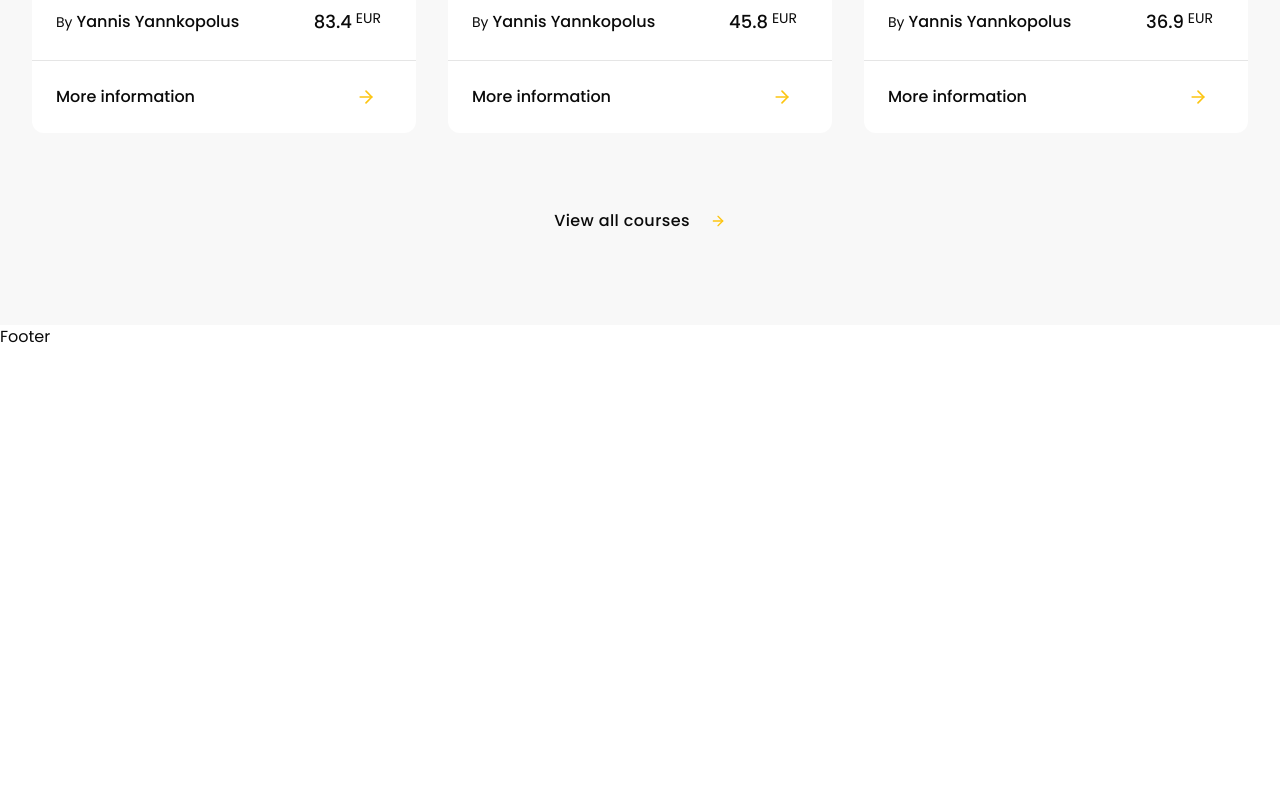
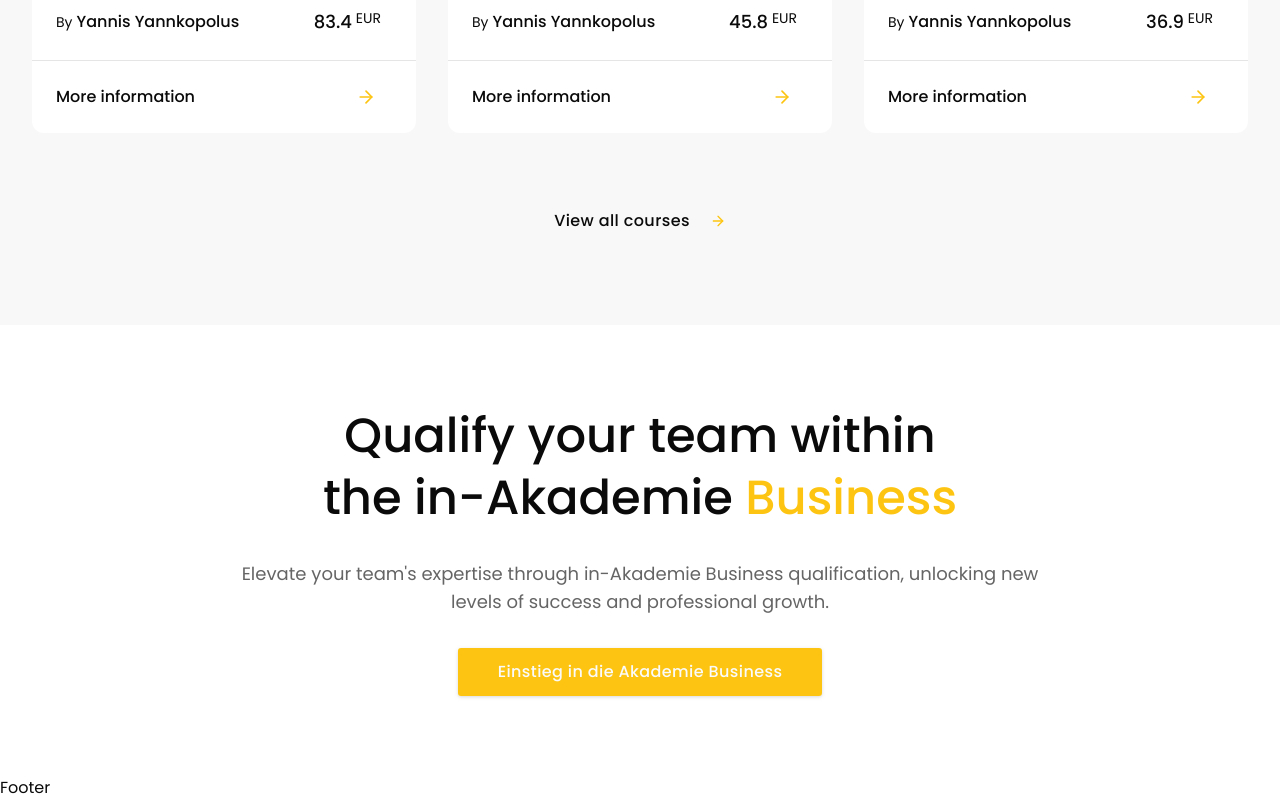
Before and after one commit to Saeed-Altout/new, a Next.js app: page / in a window 1280 px wide. Shown: the part 3277-4077 px from the top of the page. Before the commit the page ends 3626 px from the top, so only its background shows below. Built offline with nearby package versions, Linux system fonts and the light colour scheme.

Commit message:
feat(ui): create CTA component.

```diff
--- /dev/null
+++ b/app/(marketing)/(routes)/(home)/_components/cta.tsx
@@ -0,0 +1,22 @@
+import { Button } from "@/components/ui/button";
+
+export const CTA = () => {
+  return (
+    <section className="py-20">
+      <div className="max-w-screen-xl mx-auto px-4 md:px-8 flex flex-col justify-center items-center gap-8">
+        <h2 className="text-3xl md:text-4xl lg:text-5xl font-medium text-center max-w-[636px] leading-10 md:leading-[55px] lg:leading-[61.6px]">
+          Qualify your team within the in-Akademie{" "}
+          <span className="text-[#FDC511]">Business</span>
+        </h2>
+        <p className="text-lg font-normal leading-7 text-[#656565] text-center max-w-[845px]">
+          Elevate your team&apos;s expertise through in-Akademie Business
+          qualification, unlocking new levels of success and professional
+          growth.
+        </p>
+        <Button className="w-full sm:w-fit px-10 bg-[#FDC511] hover:bg-[#FDC511]/90 drop-shadow">
+          Einstieg in die Akademie Business
+        </Button>
+      </div>
+    </section>
+  );
+};
--- a/app/(marketing)/(routes)/(home)/page.tsx
+++ b/app/(marketing)/(routes)/(home)/page.tsx
@@ -3,6 +3,7 @@ import { Courses } from "./_components/courses";
 import { Categories } from "./_components/categories";
 import { ExperiencedInstructor } from "./_components/experienced-instructor";
 import { Seminars } from "./_components/seminars";
+import { CTA } from "./_components/cta";
 
 export default function MarketingPage() {
   return (
@@ -12,6 +13,7 @@ export default function MarketingPage() {
       <Categories />
       <ExperiencedInstructor />
       <Seminars />
+      <CTA />
     </main>
   );
 }
```
